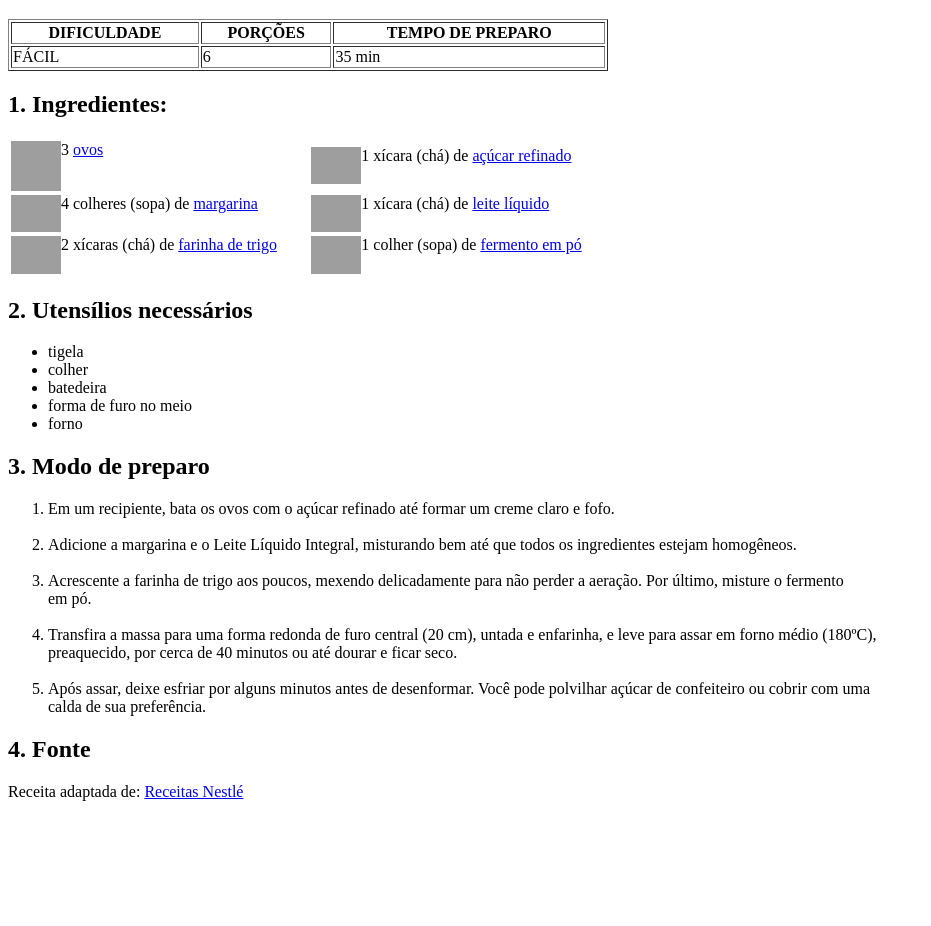
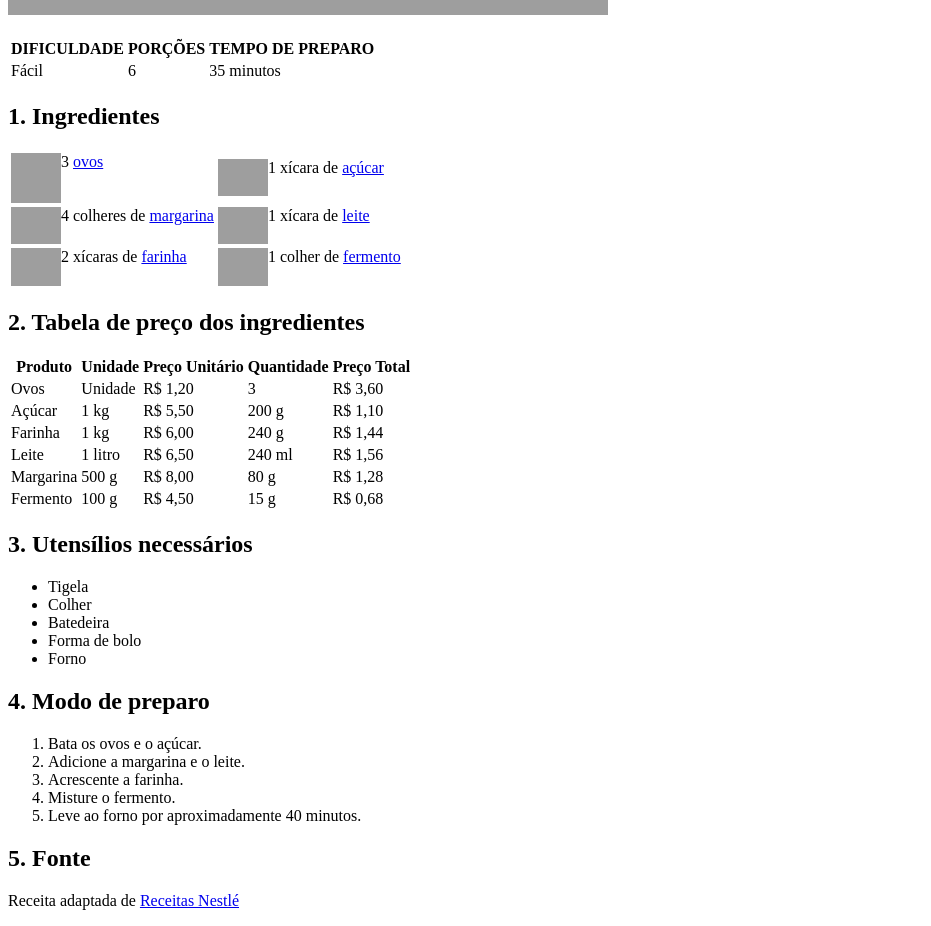
Before and after one commit to tamiresteles/receita-culinaria-html, a plain HTML site: page index.html in a window 1280 px wide. Shown: the part 518-1444 px from the top of the page, without its empty margins (0-931 px from the left). Before the commit the page ends 1335 px from the top, so only its background shows below. Drawn offline with Linux system fonts and the light colour scheme; grey boxes are pictures that could not be loaded.

Commit message:
Adiciona tabela de ingredientes

```diff
--- a/index.html
+++ b/index.html
@@ -1,144 +1,269 @@
 <!DOCTYPE html>
 <html lang="pt-br">
+
 <head>
     <meta charset="UTF-8">
     <meta name="viewport" content="width=device-width, initial-scale=1.0">
     <title>Receita de Bolo Simples Fofinho</title>
+
+    <link rel="stylesheet" href="style.css">
 </head>
+
 <body>
-    <h1>Receita de bolo simples fofinho</h1>
+
+<h1>Receita de Bolo Simples Fofinho</h1>
 
 <h2>Menu</h2>
+
 <ol>
-        <li>
-            <a href="#ingredientes">Ingredientes</a>
-        </li>
-        <li>
-            <a href="#utensilios">Utensílios necessários</a>
-        </li>
-        <li>
-            <a href="#mododepreparo">Modo de preparo</a>
-        </li>
-        <li>
-            <a href="#fonte">Fonte</a>
-        </li>
+    <li><a href="#ingredientes">Ingredientes</a></li>
+    <li><a href="#precos">Tabela de preços</a></li>
+    <li><a href="#utensilios">Utensílios necessários</a></li>
+    <li><a href="#mododepreparo">Modo de preparo</a></li>
+    <li><a href="#fonte">Fonte</a></li>
+</ol>
 
-    </ol>
-    <img src="https://bolosparavender.com/wp-content/uploads/2018/06/bolo-simples-de-farinha-de-trigo-receita.jpg" alt="Imagem de um bolo simples" width="600" height="300">
+<img src="https://bolosparavender.com/wp-content/uploads/2018/06/bolo-simples-de-farinha-de-trigo-receita.jpg"
+alt="Imagem do bolo" width="600" height="300">
 
-    <br> <br>
-    <table width ="600" border="1">
+<br><br>
+
+<table>
+
 <tr>
-        <th> DIFICULDADE</th>
-        <th> PORÇÕES</th>
-        <th> TEMPO DE PREPARO</th>
+<th>DIFICULDADE</th>
+<th>PORÇÕES</th>
+<th>TEMPO DE PREPARO</th>
 </tr>
 
 <tr>
-            <td>FÁCIL</td>
+<td>Fácil</td>
 <td>6</td>
-            <td>35 min</td>
+<td>35 minutos</td>
 </tr>
+
 </table>
 
 <h2 id="ingredientes">
-    1. Ingredientes:
+1. Ingredientes
 </h2>
 
-    <table width = "600" >
+<table>
 
 <tr>
-            <td width = "450">
-                <img src="https://static.itdg.com.br/images/80-80/94a20d33e2970191e1d4d1a48157f47b/ovo.jpg" alt="imagem de um ovo" width="50" height="50" align="left">
-                3 <a href="https://www.mercadolivre.com.br/ovos-branco-embalagem-20-unidades-com-nota-validade-longa/up/MLBU605027417?pdp_filters=item_id%3AMLB3534249935&matt_tool=38524122#origin=share&sid=share&wid=MLB3534249935&action=copy" target="_blank"> ovos </a>
-                </p>
+
+<td>
+
+<img src="https://static.itdg.com.br/images/80-80/94a20d33e2970191e1d4d1a48157f47b/ovo.jpg"
+alt="ovo" width="50" height="50" align="left">
+
+3
+<a href="https://www.mercadolivre.com.br/ovos-branco-embalagem-20-unidades-com-nota-validade-longa/up/MLBU605027417?pdp_filters=item_id%3AMLB3534249935&matt_tool=38524122#origin=share&sid=share&wid=MLB3534249935&action=copy" target="_blank">
+ovos
+</a>
 
 </td>
 
-            <td width = "450">
-                <img src="https://static.itdg.com.br/images/80-80/1946f8f06c8a24ac1566cd9565c5811f/acucar.jpg" alt="imagem de açúcar" width="50" align = "left">
-                1 xícara (chá) de <a href="https://www.mercadolivre.com.br/acucar-refinado-unio-1kg/p/MLB18312051?pdp_filters=item_id%3AMLB4597337307&matt_tool=38524122#origin=share&sid=share&wid=MLB4597337307&action=copy" target="_blank"> açúcar refinado </a> <br>
+<td>
 
+<img src="https://static.itdg.com.br/images/80-80/1946f8f06c8a24ac1566cd9565c5811f/acucar.jpg"
+alt="açúcar"
+width="50"
+align="left">
+
+1 xícara de
+<a href="https://www.mercadolivre.com.br/acucar-refinado-unio-1kg/p/MLB18312051?pdp_filters=item_id%3AMLB4597337307&matt_tool=38524122#origin=share&sid=share&wid=MLB4597337307&action=copy"
+target="_blank">
+açúcar
+</a>
 
 </td>
+
 </tr>
 
 <tr>
-            <td width = "450">
-                <img src="https://static.itdg.com.br/images/80-80/c870063e6c61b3c9e6b6fc4374a6ce31/margarina.jpg" alt="imagem de uma margarina" width="50" align = "left">
-                4 colheres (sopa) de <a href="https://www.mercadolivre.com.br/margarina-delicia-com-creme-de-leite-csal-500g/up/MLBU1110458832?pdp_filters=item_id%3AMLB2647985644&matt_tool=38524122#origin=share&sid=share&wid=MLB2647985644&action=copy" target="_blank"> margarina </a>
+
+<td>
+
+<img src="https://static.itdg.com.br/images/80-80/c870063e6c61b3c9e6b6fc4374a6ce31/margarina.jpg"
+alt="margarina"
+width="50"
+align="left">
+
+4 colheres de
+<a href="https://www.mercadolivre.com.br/margarina-delicia-com-creme-de-leite-csal-500g/up/MLBU1110458832?pdp_filters=item_id%3AMLB2647985644&matt_tool=38524122#origin=share&sid=share&wid=MLB2647985644&action=copy"
+target="_blank">
+margarina
+</a>
 
 </td>
 
-            <td width = "450">
-            <img src="https://static.itdg.com.br/images/80-80/2c484ffc860bbf21df138a04dd5f2c28/leite.jpg" alt="imagem de leite" width="50" align = "left">
-            1 xícara (chá) de <a href="https://www.mercadolivre.com.br/leite-ninho-uht-integral-nestle-1l/up/MLBU752790076?pdp_filters=item_id%3AMLB2641912020&matt_tool=38524122#origin=share&sid=share&wid=MLB2641912020&action=copy" target="_blank"> leite líquido </a>
+<td>
 
-            </td>
-        </tr>
+<img src="https://static.itdg.com.br/images/80-80/2c484ffc860bbf21df138a04dd5f2c28/leite.jpg"
+alt="leite"
+width="50"
+align="left">
 
-
-        <tr>
-            <td width = "450">
-                <img src="https://static.itdg.com.br/images/80-80/fbdc17cf67d906d28aa2450f948fa6e6/farinha-de-trigo.jpg" alt="imagem de farinha de trigo" width="50" align ="left">
-                2 xícaras (chá) de <a href="https://www.mercadolivre.com.br/farinha-de-trigo-dona-benta-com-fermento-1kg/up/MLBU3818486110?pdp_filters=item_id%3AMLB6303878328&matt_tool=38524122#origin=share&sid=share&wid=MLB6303878328&action=copy" target="_blank"> farinha de trigo </a>
+1 xícara de
+<a href="https://www.mercadolivre.com.br/leite-ninho-uht-integral-nestle-1l/up/MLBU752790076?pdp_filters=item_id%3AMLB2641912020&matt_tool=38524122#origin=share&sid=share&wid=MLB2641912020&action=copy"
+target="_blank">
+leite
+</a>
 
 </td>
 
-            <td width = "450">
-                <img src="https://static.itdg.com.br/images/80-80/2495316fe15069259d1adf3f985c374b/fermento-em-po.jpg" alt="imagem de uma colher de fermento" width="50" align = "left">
-                1 colher (sopa) de <a href="https://produto.mercadolivre.com.br/MLB-4724859769-fermento-quimico-em-po-royal-100g-edico-comemorativa-_JM?matt_tool=38524122#origin=share&sid=share&action=copy" target="_blank"> fermento em pó </a>
+</tr>
+
+<tr>
+
+<td>
+
+<img src="https://static.itdg.com.br/images/80-80/fbdc17cf67d906d28aa2450f948fa6e6/farinha-de-trigo.jpg"
+alt="farinha"
+width="50"
+align="left">
+
+2 xícaras de
+<a href="https://www.mercadolivre.com.br/farinha-de-trigo-dona-benta-com-fermento-1kg/up/MLBU3818486110?pdp_filters=item_id%3AMLB6303878328&matt_tool=38524122#origin=share&sid=share&wid=MLB6303878328&action=copy"
+target="_blank">
+farinha
+</a>
 
 </td>
+
+<td>
+
+<img src="https://static.itdg.com.br/images/80-80/2495316fe15069259d1adf3f985c374b/fermento-em-po.jpg"
+alt="fermento"
+width="50"
+align="left">
+
+1 colher de
+<a href="https://produto.mercadolivre.com.br/MLB-4724859769-fermento-quimico-em-po-royal-100g-edico-comemorativa-_JM"
+target="_blank">
+fermento
+</a>
+
+</td>
+
 </tr>
+
+</table>
+
+<h2 id="precos">
+2. Tabela de preço dos ingredientes
+</h2>
+
+<table>
+
+<tr>
+<th>Produto</th>
+<th>Unidade</th>
+<th>Preço Unitário</th>
+<th>Quantidade</th>
+<th>Preço Total</th>
+</tr>
+
+<tr class="solido">
+<td>Ovos</td>
+<td>Unidade</td>
+<td class="valor">R$ 1,20</td>
+<td>3</td>
+<td class="total">R$ 3,60</td>
+</tr>
+
+<tr class="solido">
+<td>Açúcar</td>
+<td>1 kg</td>
+<td class="valor">R$ 5,50</td>
+<td>200 g</td>
+<td class="total">R$ 1,10</td>
+</tr>
+
+<tr class="solido">
+<td>Farinha</td>
+<td>1 kg</td>
+<td class="valor">R$ 6,00</td>
+<td>240 g</td>
+<td class="total">R$ 1,44</td>
+</tr>
+
+<tr class="liquido">
+<td>Leite</td>
+<td>1 litro</td>
+<td class="valor">R$ 6,50</td>
+<td>240 ml</td>
+<td class="total">R$ 1,56</td>
+</tr>
+
+<tr class="solido">
+<td>Margarina</td>
+<td>500 g</td>
+<td class="valor">R$ 8,00</td>
+<td>80 g</td>
+<td class="total">R$ 1,28</td>
+</tr>
+
+<tr class="solido">
+<td>Fermento</td>
+<td>100 g</td>
+<td class="valor">R$ 4,50</td>
+<td>15 g</td>
+<td class="total">R$ 0,68</td>
+</tr>
+
 </table>
 
 <h2 id="utensilios">
-    2. Utensílios necessários
+3. Utensílios necessários
 </h2>
+
 <ul>
-        <li>tigela</li>
 
-        <li>colher</li>
+<li>Tigela</li>
+<li>Colher</li>
+<li>Batedeira</li>
+<li>Forma de bolo</li>
+<li>Forno</li>
 
-        <li>batedeira</li>
-
-        <li>forma de furo no meio</li>
-
-        <li>forno</li>
 </ul>
 
 <h2 id="mododepreparo">
-        3. Modo de preparo
+4. Modo de preparo
 </h2>
 
 <ol>
-        <li>Em um recipiente, bata os ovos com o açúcar refinado até formar um creme claro e fofo.
-</li> <br>
 
-        <li>Adicione a margarina e o Leite Líquido Integral, misturando bem até que todos
-os ingredientes estejam homogêneos.</li> <br>
+<li>Bata os ovos e o açúcar.</li>
 
-        <li>Acrescente a farinha de trigo aos poucos, mexendo delicadamente para não perder a aeração. Por último,
-misture o fermento <br> em pó.</li> <br>
+<li>Adicione a margarina e o leite.</li>
 
-        <li>Transfira a massa para uma forma redonda de furo central (20 cm), untada e enfarinha, e leve para assar em forno médio (180ºC), <br> preaquecido,
-por cerca de 40 minutos ou até dourar e ficar seco.</li> <br>
+<li>Acrescente a farinha.</li>
 
-        <li>Após assar, deixe esfriar por alguns minutos antes de desenformar. Você pode polvilhar açúcar de confeiteiro
-ou cobrir com uma <br> calda de sua preferência.</li>
+<li>Misture o fermento.</li>
+
+<li>Leve ao forno por aproximadamente 40 minutos.</li>
 
 </ol>
 
 <h2 id="fonte">
-        4. Fonte
+5. Fonte
 </h2>
 
 <p>
-Receita adaptada de:
-<a href="https://www.receitasnestle.com.br/receitas/receita-bolo-simples-fofinho" target="_blank">
+
+Receita adaptada de
+
+<a href="https://www.receitasnestle.com.br/receitas/receita-bolo-simples-fofinho"
+target="_blank">
+
 Receitas Nestlé
+
 </a>
+
 </p>
+
 </body>
-</html
+
+</html>
```
Lines whose indentation alone changed are shown as unchanged.
